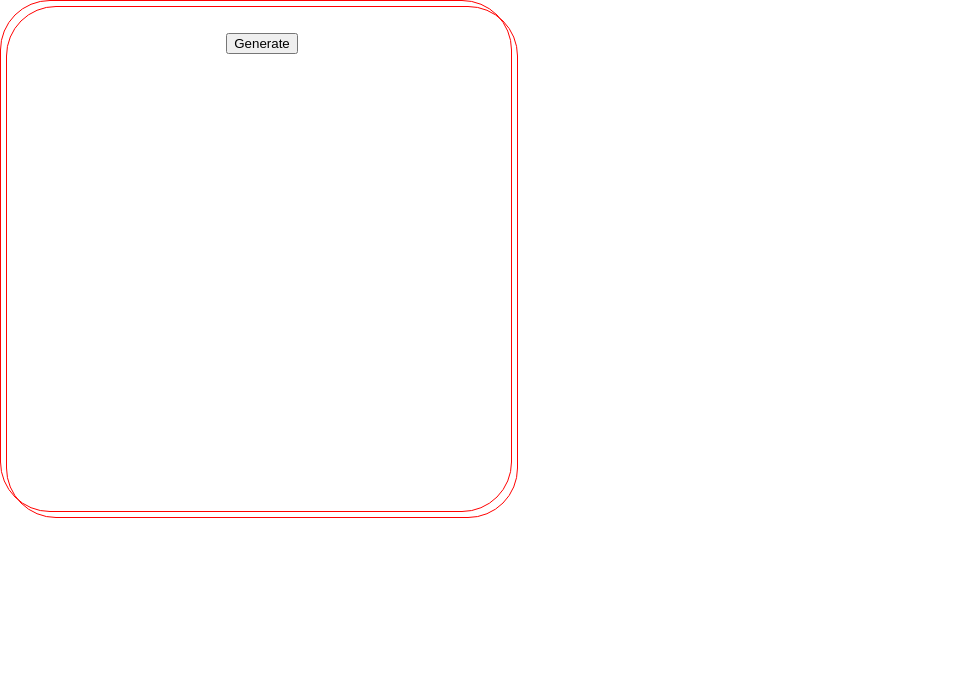
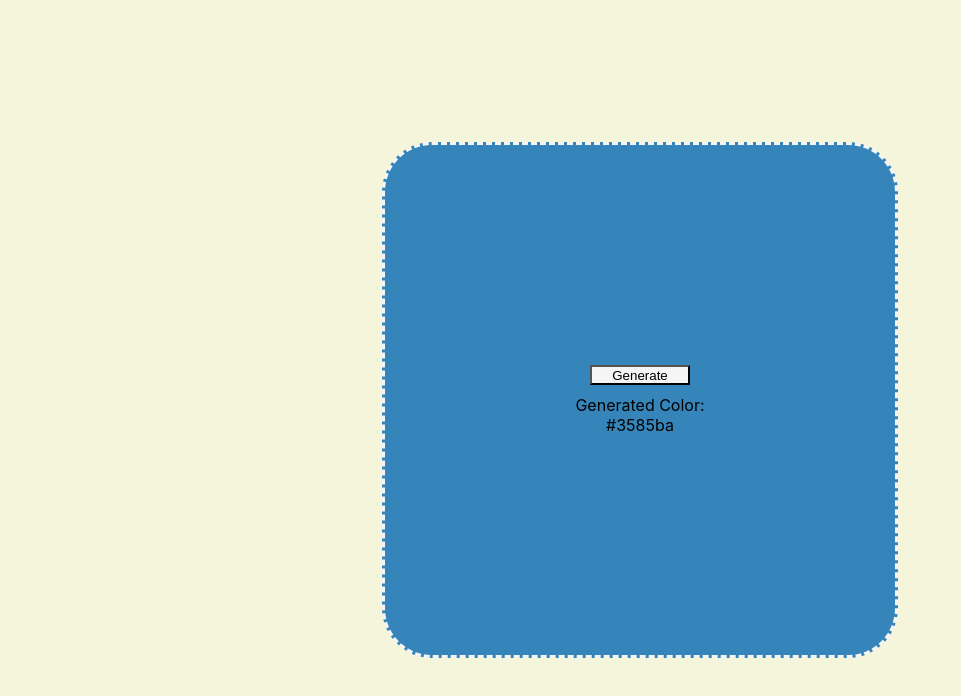
Before and after one commit to majak76/react-random-color-generator, a React app: page / in a window 1280 px wide. Shown: the top 696 px of the page, without its empty margins (0-961 px from the left). Built offline with nearby package versions, Linux system fonts and the light colour scheme; the HTML template or start-up script is replaced by a standard one.

Commit message:
Add the random color generator

```diff
--- a/src/App.css
+++ b/src/App.css
@@ -1,46 +1,27 @@
-div {
+.container {
+  height: 100vh;
+  background-color: beige;
+  display: flex;
+  align-items: center;
+  justify-content: center;
+}
+
+.box {
+  gap: 10px;
+  display: flex;
+  align-items: center;
+  justify-content: center;
+  text-align: center;
+  flex-direction: column-reverse;
   width: 500px;
   height: 500px;
-  border: 1px solid red;
+  border: 3px dashed whitesmoke;
   border-radius: 50px;
   padding: 5px;
   background: '#FFFF00';
 }
-.App {
-  text-align: center;
+button {
+  background-color: whitesmoke;
+  width: 100px;
+  height: 20px;
 }
-
-.App-logo {
-  height: 40vmin;
-  pointer-events: none;
-}
-
-@media (prefers-reduced-motion: no-preference) {
-  .App-logo {
-    animation: App-logo-spin infinite 20s linear;
-  }
-}
-
-.App-header {
-  background-color: #282c34;
-  min-height: 100vh;
-  display: flex;
-  flex-direction: column;
-  align-items: center;
-  justify-content: center;
-  font-size: calc(10px + 2vmin);
-  color: white;
-}
-
-.App-link {
-  color: #61dafb;
-}
-
-@keyframes App-logo-spin {
-  from {
-    transform: rotate(0deg);
-  }
-  to {
-    transform: rotate(360deg);
-  }
-}
--- a/src/App.js
+++ b/src/App.js
@@ -4,22 +4,23 @@ import { useState } from 'react';
 
 export default function App() {
   // first create a state variable and then define it with a default value of a random color
-  const [color, setColor] = useState(randomColor().color);
-  const [colorName, setColorName] = useState('');
+  const [color, setColor] = useState(randomColor);
   return (
-    <div className="App" style={{ background: color }}>
-      {/*display the color on the screen*/}
+    <div className="container">
+      <div className="box" style={{ background: color }}>
+        Generated Color:
+        <br />
         {color}
         <br />
         <button
-        onClick={() => {
+          onClick={() =>
             // Generate and set a new value for the color
-          const newColor = randomColor().color;
-          setColor(newColor);
-        }}
+            setColor(randomColor)
+          }
         >
           Generate
         </button>
       </div>
+    </div>
   );
 }
```
Also changed, not shown: package.json (+6 -4 lines), 2 other files (tests, documents, lock files or other folders). Lines whose indentation alone changed are shown as unchanged.
